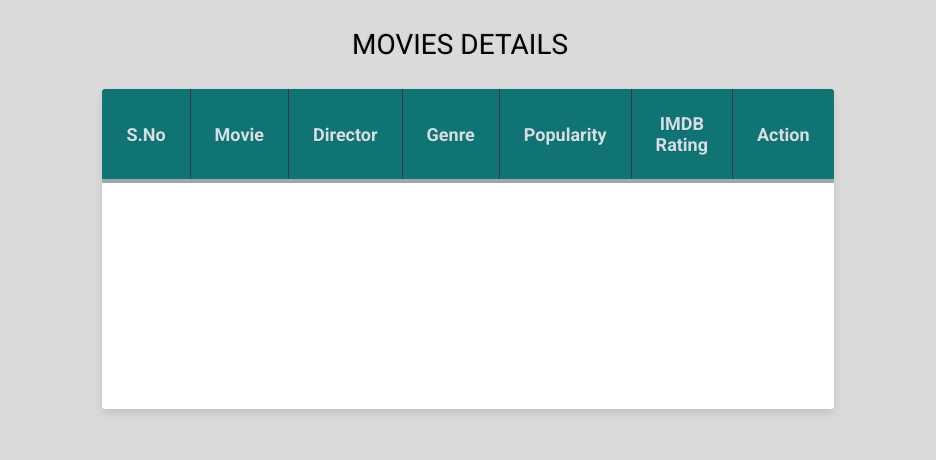
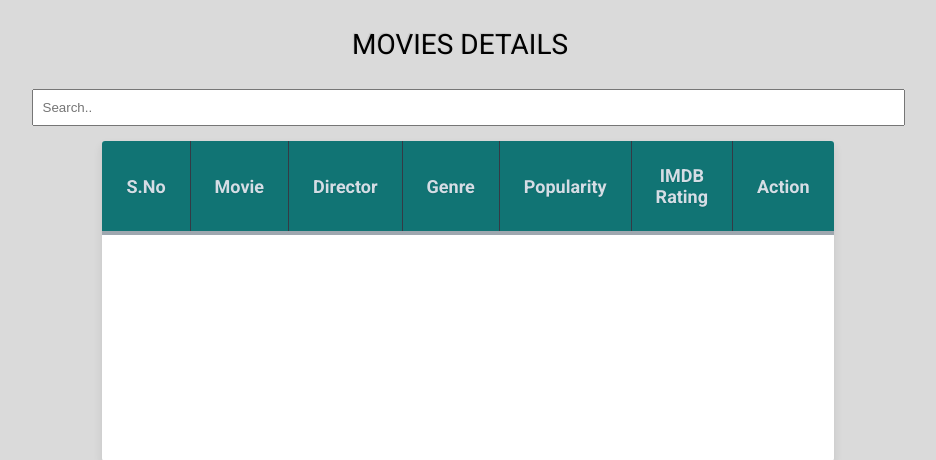
Before and after one commit to abhishakvarshney/imdb, a Django app: page /view/ in a window 1280 px wide. Shown: the top 460 px of the page, without its empty margins (172-1108 px from the left). Run offline with Django 3.2, Linux system fonts and the light colour scheme; data that the repository does not hold is empty.

Commit message:
search + view Icons+ login/ view button addititon

```diff
--- a/Templates/view_movies.html
+++ b/Templates/view_movies.html
@@ -10,6 +10,8 @@
       rel="stylesheet"
     />
 
+    <link rel="stylesheet" href="https://cdnjs.cloudflare.com/ajax/libs/font-awesome/4.7.0/css/font-awesome.min.css">
+
     <!-- Core CSS -->
     <link href="{% static 'css/view_movies.css' %}" rel="stylesheet" />
     <link href="{% static 'css/materialForm.css' %}" rel="stylesheet" />
@@ -18,6 +20,9 @@
     <div class="table-title">
       <h3>Movies Details</h3>
     </div>
+    <form id="searchForm" name="search" method="GET" action="">
+      <input type="text" name="q" class="searchBox" placeholder="Search..">
+    </form>
     {% if msg %}
       <p> {{ msg }}</p>
     {% endif %}
@@ -42,7 +47,11 @@
             <td class="text-center">{{ data.genre }}</td>
             <td class="text-center">{{ data.popularity }}</td>
             <td class="text-center">{{ data.imdb_score }}</td>
-            <td class="text-center"><a href="{% url 'movie:delete' data.name %}">Edit</a></td>
+            <td class="text-center action">
+              <a href="{% url 'movie:delete' data.name %}"><i class="fa fa-edit"></i></a>
+              <a href="{% url 'movie:delete' data.name %}"><i class="fa fa-trash"></i></a>
+
+            </td>
           </tr>
         {% endfor %}
       </tbody>
--- a/static/css/view_movies.css
+++ b/static/css/view_movies.css
@@ -141,3 +141,14 @@ td.text-center {
 td.text-right {
   text-align: right;
 }
+
+
+input.searchBox {
+  width: 851px;
+  padding: 9px;
+  margin-bottom: 15px;
+}
+
+form#searchForm {
+  text-align: center;
+}
```
Also changed, not shown: Templates/add_movies.html (+13 -6 lines), static/css/add_movie.css (+7 -0 lines), static/js/add_movies.js (+3 -5 lines).
